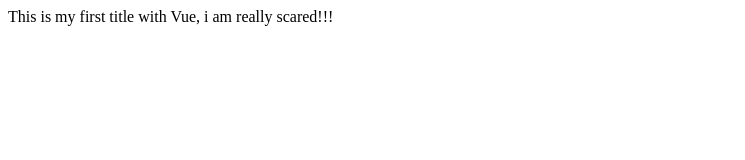
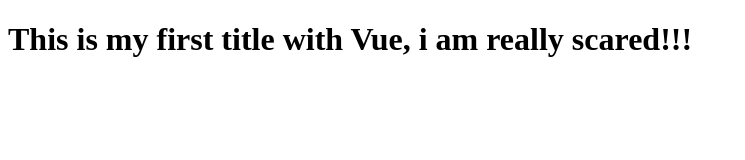
Before and after one commit to samuelecozzubbo/vue-hello, a plain HTML site: page index.html in a window 1280 px wide. Shown: the whole page, without its empty margins (0-745 px from the left). Drawn offline with nearby package versions, Linux system fonts and the light colour scheme.

Commit message:
Fix: now title is printetd inside a h1 tag

```diff
--- a/index.html
+++ b/index.html
@@ -10,7 +10,7 @@
 <body>
     <main>
         <div id="container">
-            {{message}}
+            <h1>{{message}}</h1>
         </div>
     </main>
     <script src="js/script.js"></script>
--- a/js/script.js
+++ b/js/script.js
@@ -6,7 +6,7 @@ createApp( {
     //tutti i dati della applicazione
     data() {
         return {
-            message: 'This is my first title with Vue, i am really scared!!!'
-        }
+            message: 'This is my first title with Vue, i am really scared!!!',
+        };
     }
-}).mount('#container')
+}).mount('#container');
```
